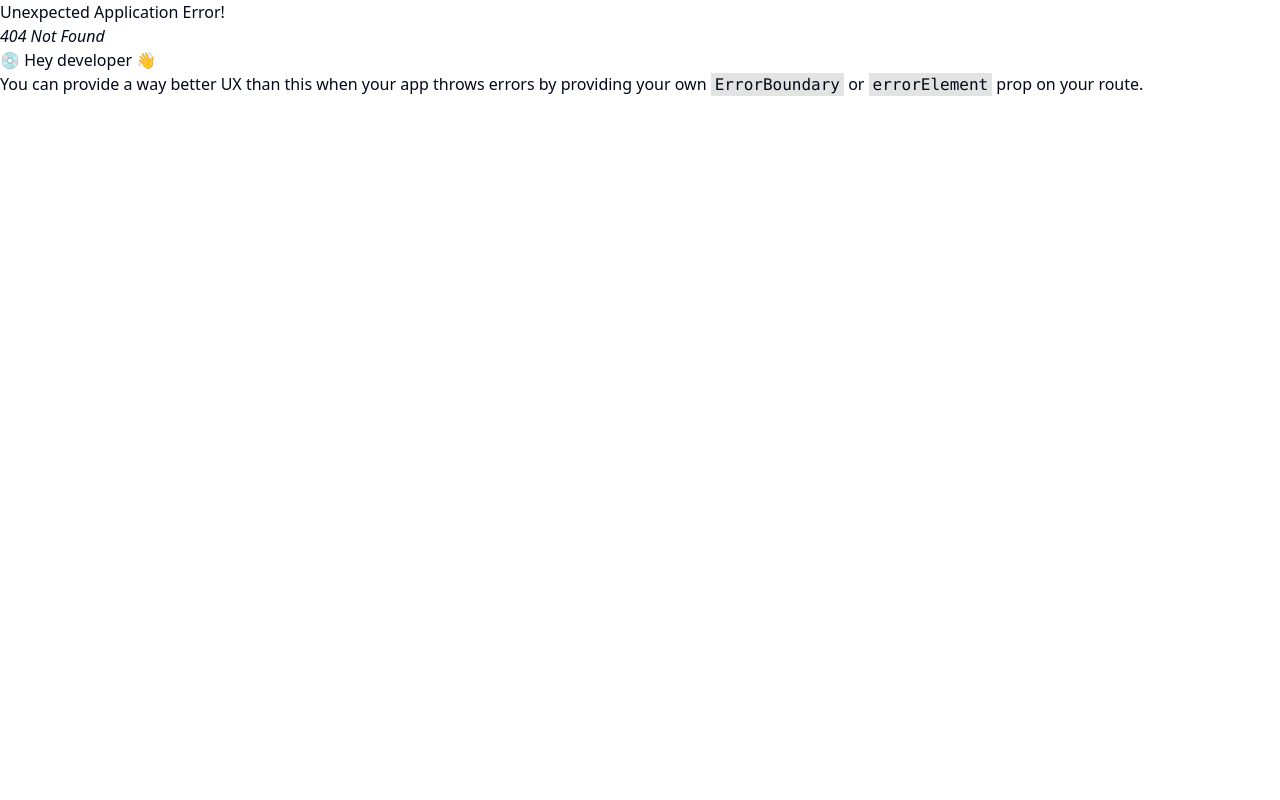
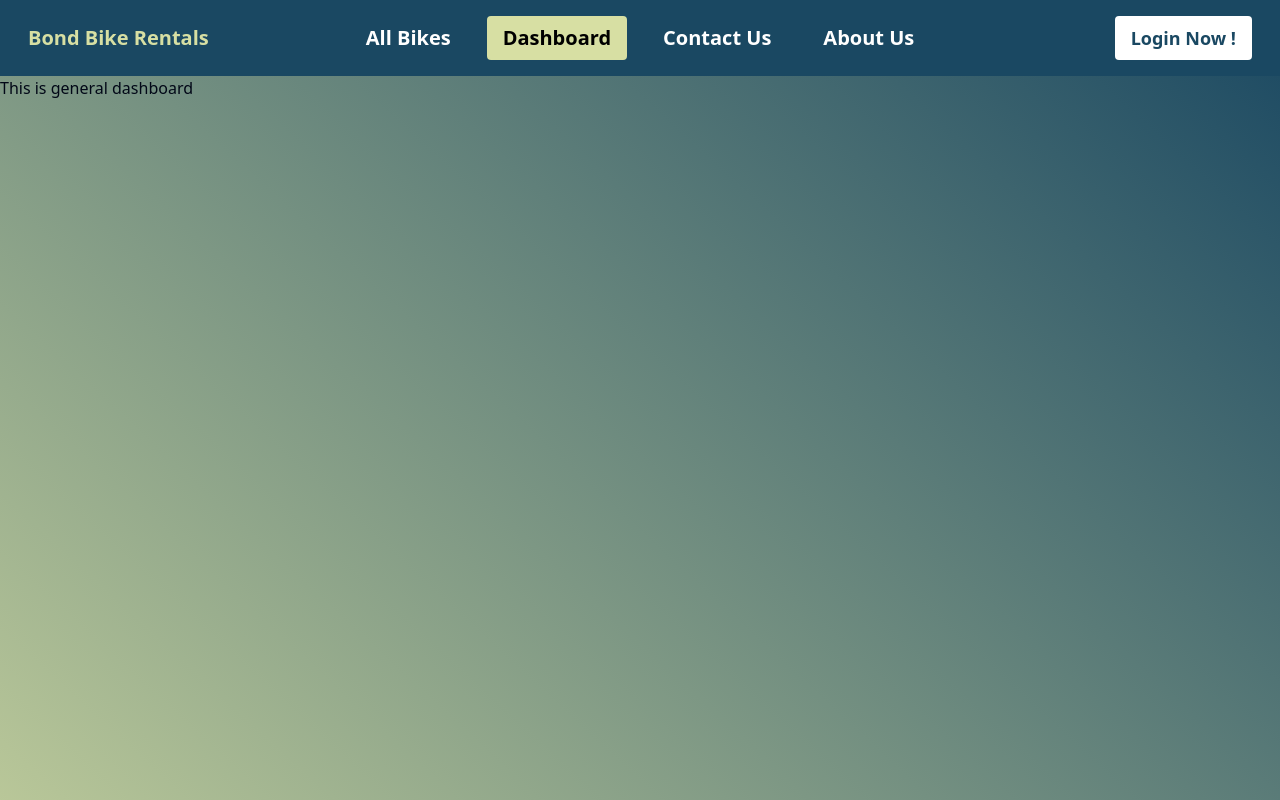
Before and after one commit to bandhandut19/bond-bike-rental-frontend, a React (Vite) app: page /dashboard in a window 1280 px wide. Before the commit this address had no page. Shown: the top 800 px of the page. Built offline with nearby package versions, Linux system fonts and the light colour scheme.

Commit message:
added video-banner

```diff
--- a/package.json
+++ b/package.json
@@ -20,6 +20,7 @@
     "match-sorter": "^6.3.4",
     "react": "^18.3.1",
     "react-dom": "^18.3.1",
+    "react-player": "^2.16.0",
     "react-redux": "^9.1.2",
     "react-router-dom": "^6.26.2",
     "shadcn-ui": "^0.8.0",
--- /dev/null
+++ b/src/components/Dashboard/Dashboard.tsx
@@ -0,0 +1,5 @@
+const Dashboard = () => {
+  return <div>This is general dashboard</div>;
+};
+
+export default Dashboard;
--- a/src/components/Home/Home.tsx
+++ b/src/components/Home/Home.tsx
@@ -1,5 +1,14 @@
+// import OfferSection from "../OfferSection/OfferSection";
+
+import Banner from "../ui/Banner";
+
 const Home = () => {
-  return <div>This is home</div>;
+  return (
+    <div>
+      {/* <OfferSection></OfferSection> */}
+      <Banner></Banner>
+    </div>
+  );
 };
 
 export default Home;
--- a/src/components/Layouts/RootLayout.tsx
+++ b/src/components/Layouts/RootLayout.tsx
@@ -6,7 +6,7 @@ const RootLayout = () => {
   return (
     <div className="bg-gradient-to-bl from-[#1A4862] to-[#D7DFA3]">
       <Navbar></Navbar>
-      <div className="min-h-screen mx-auto w-11/12">
+      <div className="min-h-screen">
         <Outlet></Outlet>
       </div>
       <Footer></Footer>
--- /dev/null
+++ b/src/components/OfferSection/OfferSection.tsx
@@ -0,0 +1,12 @@
+const OfferSection = () => {
+  return (
+    <div className="offer-container">
+      <div className="offer-text">
+        <h1>New Offer Going On</h1>
+      </div>
+      <button className="btn bg-red-600">Use Coupon</button>
+    </div>
+  );
+};
+
+export default OfferSection;
--- a/src/components/Shared/Navbar.tsx
+++ b/src/components/Shared/Navbar.tsx
@@ -40,6 +40,11 @@ const Navbar = () => {
                 About Us
               </Link>
             </li>
+            <li className="">
+              <Link to={"/dashboard"} className="rounded-sm ">
+                Dashboard
+              </Link>
+            </li>
           </ul>
         </div>
         <Link
@@ -61,6 +66,18 @@ const Navbar = () => {
               }
             >
               All Bikes
+            </NavLink>
+          </li>
+          <li className="">
+            <NavLink
+              to={"/dashboard"}
+              className={({ isActive }) =>
+                `nav-link hover:bg-[#D7DFA3] rounded-sm text-xl  hover:text-[#1A4862] ${
+                  isActive ? "nav-link-active" : ""
+                }`
+              }
+            >
+              Dashboard
             </NavLink>
           </li>
           <li className="">
--- /dev/null
+++ b/src/components/ui/Banner.tsx
@@ -0,0 +1,19 @@
+import ReactPlayer from "react-player";
+
+const Banner = () => {
+  return (
+    <div>
+      <ReactPlayer
+        url="/coverr-bikers-driving-away-down-a-path-9981-1080p.mp4"
+        playing
+        loop
+        muted
+        width="auto"
+        height="auto"
+        controls={false}
+      />
+    </div>
+  );
+};
+
+export default Banner;
--- a/src/index.css
+++ b/src/index.css
@@ -71,6 +71,41 @@
   color: black !important;
 }
 
+
+.offer-container {
+  width: 100%;
+  overflow: hidden;
+  /* Hide content outside the container */
+  position: relative;
+  background-color: #f1f1f1;
+  /* Optional background color */
+  white-space: nowrap;
+  /* Ensure the text doesn't wrap */
+}
+
+.offer-text {
+  display: inline-block;
+  padding-left: 100%;
+  /* Start the text off-screen to the left */
+  animation: scroll-right 40s linear infinite;
+  /* Adjust the duration for speed */
+  white-space: nowrap;
+  /* Ensure no wrapping */
+}
+
+@keyframes scroll-right {
+  0% {
+    transform: translateX(-100%);
+    /* Start position (fully off-screen left) */
+  }
+
+  100% {
+    transform: translateX(100%);
+    /* End position (fully off-screen right) */
+  }
+}
+
+
 @layer base {
   * {
     @apply border-border;
--- a/src/router/rootRoute.tsx
+++ b/src/router/rootRoute.tsx
@@ -4,6 +4,7 @@ import Home from "@/components/Home/Home";
 import AllBikes from "../components/AllBikes/AllBikes";
 import Contact from "../components/Contact/Contact";
 import About from "../components/About/About";
+import Dashboard from "../components/Dashboard/Dashboard";
 
 const rootRoute = createBrowserRouter([
   {
@@ -26,6 +27,10 @@ const rootRoute = createBrowserRouter([
         path: "/about",
         element: <About></About>,
       },
+      {
+        path: "/dashboard",
+        element: <Dashboard></Dashboard>,
+      },
     ],
   },
 ]);
```
Also changed, not shown: 2 other files (tests, documents, lock files or other folders).
